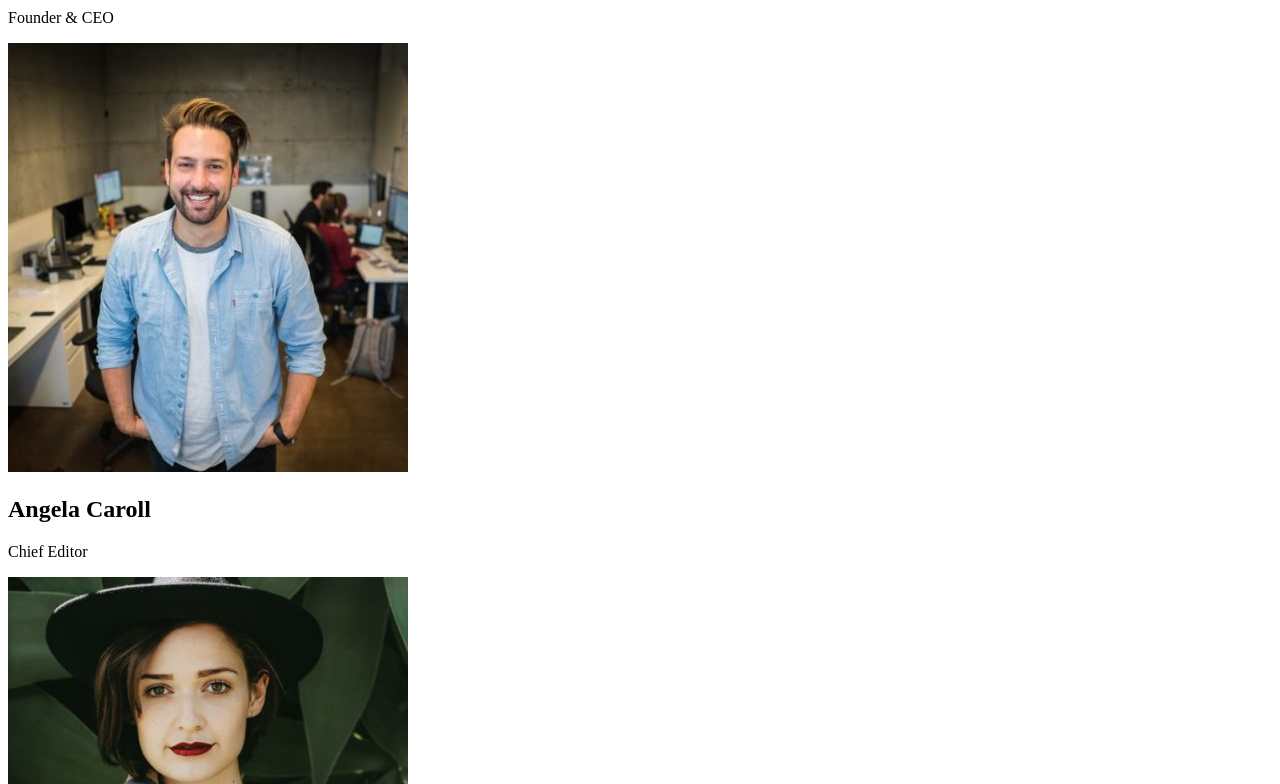
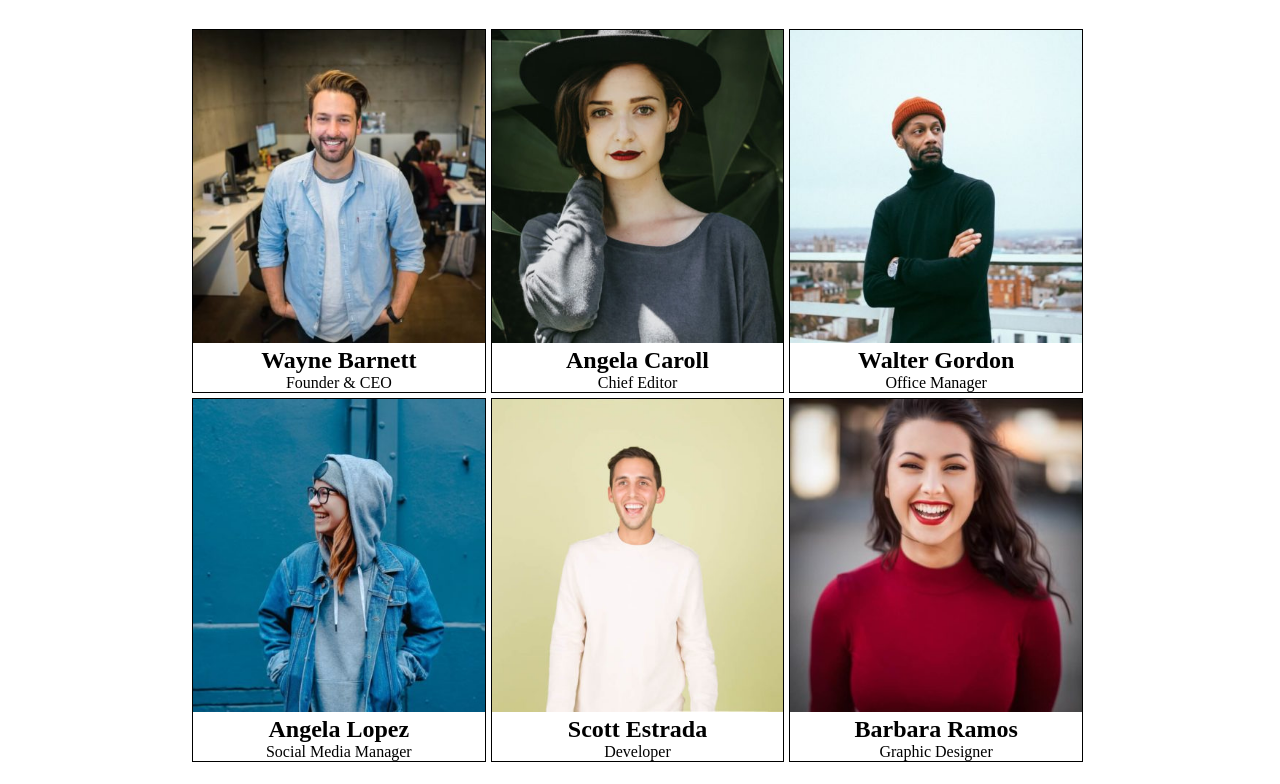
Before and after one commit to Zeta80/js-our-team, a plain HTML site: page index.html in a window 1280 px wide. Shown: the part 58-842 px from the top of the page. Drawn offline with Linux system fonts and the light colour scheme.

Commit message:
finish bonus 2

```diff
--- a/css/style.css
+++ b/css/style.css
@@ -0,0 +1,34 @@
+* {
+    margin: 0;
+    padding: 0;
+    box-sizing: border-box;
+}
+
+img {
+    max-width: 100%;
+}
+
+.title-cont {
+    margin: 0 auto;
+    display: flex;
+    flex-direction: column;
+    justify-content: center;
+    align-items: center;
+}
+
+.d-flex {
+    display: flex;
+    flex-wrap: wrap;
+    gap: 5px;
+}
+
+.card {
+    width: calc((100% / 3) - 5px);
+    text-align: center;
+    border: 1px solid black;
+}
+
+.wrapper-cards {
+    width: 70%;
+    margin: 2em auto;
+}
--- a/index.html
+++ b/index.html
@@ -14,13 +14,20 @@
 
 <body>
     <div class="container">
-        <div class="row">
-            <!-- <div class="card">
-                <h2>Nome e ruolo </h2>
-                <p>immagine:</p>
-            </div> -->
+        <div class="title-cont">
+            <h1>Our Team </h1>
+            <p>Lorem ipsum dolor sit amet, consectetur adipisicing elit. Sit a sint nobis.</p>
+        </div>
+        <div class="wrapper-cards">
+            <div class="row d-flex">
+                <!-- <div class="card">
+                    <h2>Nome e ruolo </h2>
+                    <p>immagine:</p>
+                </div> -->
 
+            </div>
         </div>
+
     </div>
 </body>
 
--- a/js/script.js
+++ b/js/script.js
@@ -78,9 +78,9 @@ for (let i = 0; i < ourTeams.length; i++) {
     const currentTeams = ourTeams[i];
     teamsRow.innerHTML += `
         <div class="card">
+            <img src="immagini/img/${currentTeams.foto}" alt="">
             <h2>${currentTeams.nome}</h2>
             <p>${currentTeams.ruolo}</p>
-            <img src="immagini/img/${currentTeams.foto}" alt="">
         </div>
     `;
 }
```
